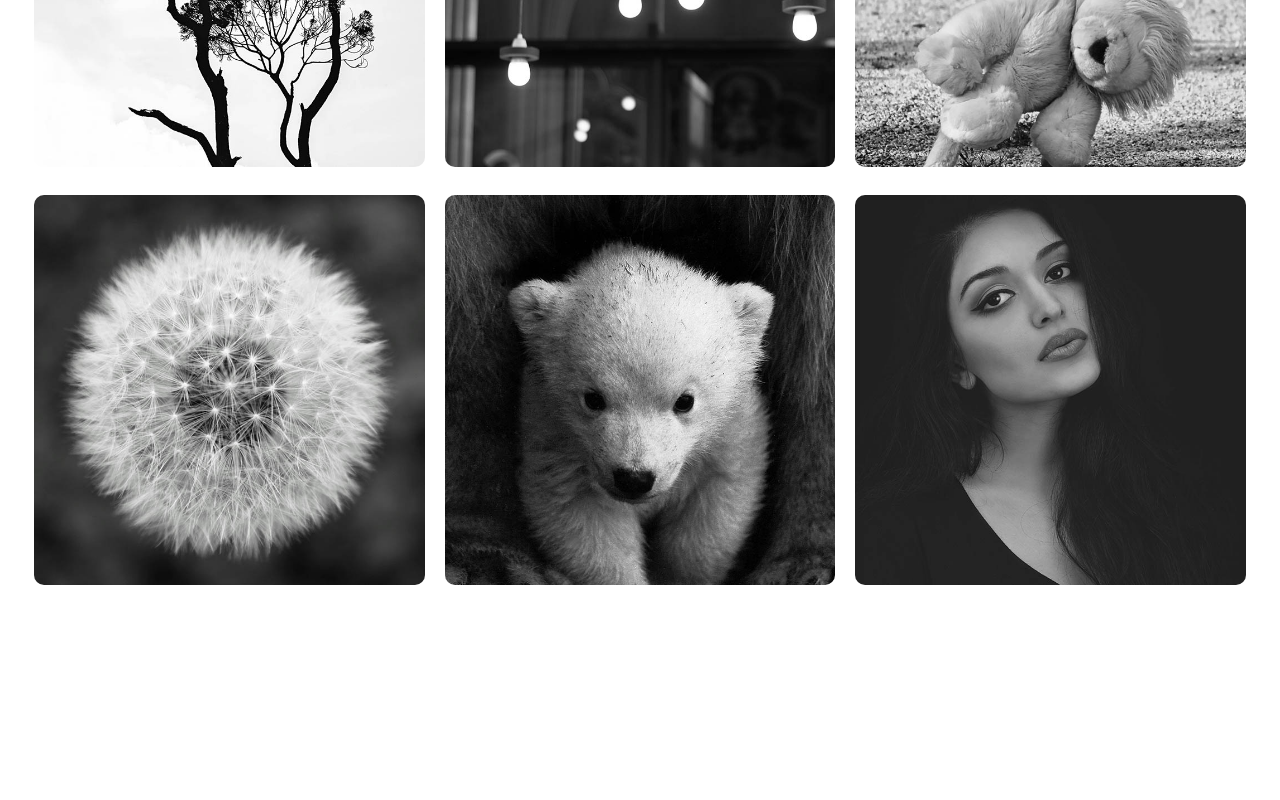
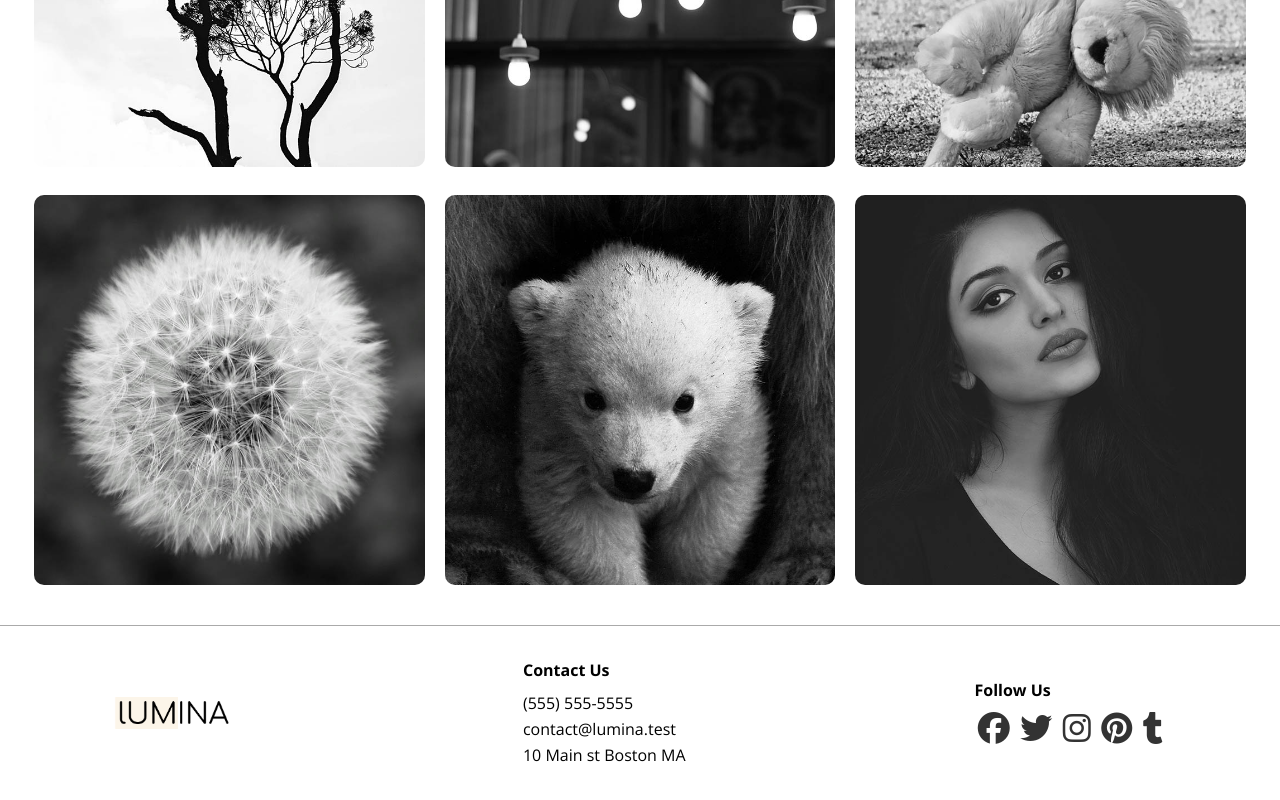
Before and after one commit to rook2887/Lumina-Website-Clone-, a plain HTML site: page index.html in a window 1280 px wide. Shown: the part 1224-2024 px from the top of the page. Before the commit the page ends 1817 px from the top, so only its background shows below. Drawn offline with nearby package versions, Linux system fonts and the light colour scheme.

Commit message:
Main page

```diff
--- a/css/styles.css
+++ b/css/styles.css
@@ -117,9 +117,40 @@ img {
 .gallery-item:hover {
     opacity: 0.9;
 }
+
+/* Footer */
+    .footer {
+        border-top: 1px solid #aaa;
+        padding: 2rem 1.5rem;
+        margin-top: 2rem;
+    }
+
+    .footer .footer-flex {
+        display: flex;
+        justify-content: space-between;
+        align-items: center;
+    }
+
+    .footer img {
+        width: 120px;
+        height: 35;
+    }
+
+    .footer h4 {
+        font-size: 1rem;
+        margin-bottom: 0.5rem;
+
+    }
+
+    .footer a {
+        margin: 0.2rem;
+    }
+
 /* media queries */
 @media(max-width: 768px) {
-    .header .header-flex {
+    .header .header-flex,
+    .footer .footer-flex
+    {
     flex-direction: column;
     gap: 1.5rem;}
 
@@ -135,4 +166,8 @@ img {
     width: calc(50% - 20px);
 }
 
+.footer .footer-flex {
+    text-align: center;
 }
+
+}
--- a/index.html
+++ b/index.html
@@ -89,5 +89,28 @@
         </div>
     </div>
     </section>
+    <footer class="footer">
+        <div class="container footer-flex">
+            <img src="images/logo.png" alt="Lumina Creative">
+
+            <div class="contact">
+                <h4>Contact Us</h4>
+                <ul>
+                <li>(555) 555-5555</li>
+                <li>contact@lumina.test</li>
+                <li>10 Main st Boston MA</li>
+                </ul>
+            </div>
+
+            <div class="social">
+                <h4>Follow Us</h4>
+                <a href="#"><i class="fab fa-facebook fa-2x"></i></a>
+                <a href="#"><i class="fab fa-twitter fa-2x"></i></a>
+                <a href="#"><i class="fab fa-instagram fa-2x"></i></a>
+                <a href="#"><i class="fab fa-pinterest fa-2x"></i></a>
+                <a href="#"><i class="fab fa-tumblr fa-2x"></i></a>
+            </div>
+        </div>
+    </footer>
   </body>
 </html>
```
